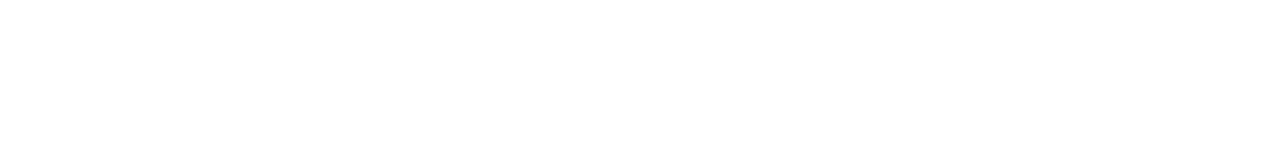
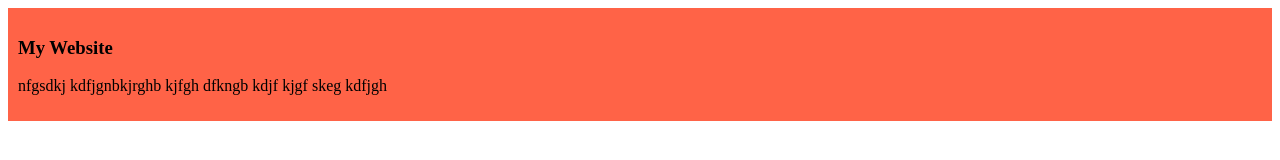
Before and after one commit to noushinsaad/my-first-github-ripo, a plain HTML site: page index.html in a window 1280 px wide. Drawn offline with Linux system fonts and the light colour scheme.

Commit message:
added The first blog

```diff
--- /dev/null
+++ b/blog.css
@@ -0,0 +1,4 @@
+div {
+    background-color: tomato;
+    padding: 10px;
+}
--- a/index.html
+++ b/index.html
@@ -5,10 +5,14 @@
     <meta charset="UTF-8">
     <meta name="viewport" content="width=device-width, initial-scale=1.0">
     <title>My first Github Repo</title>
+    <link rel="stylesheet" href="blog.css">
 </head>
 
 <body>
-
+    <div>
+        <h3>My Website</h3>
+        <p>nfgsdkj kdfjgnbkjrghb kjfgh dfkngb kdjf kjgf skeg kdfjgh</p>
+    </div>
 </body>
 
 </html>
```
